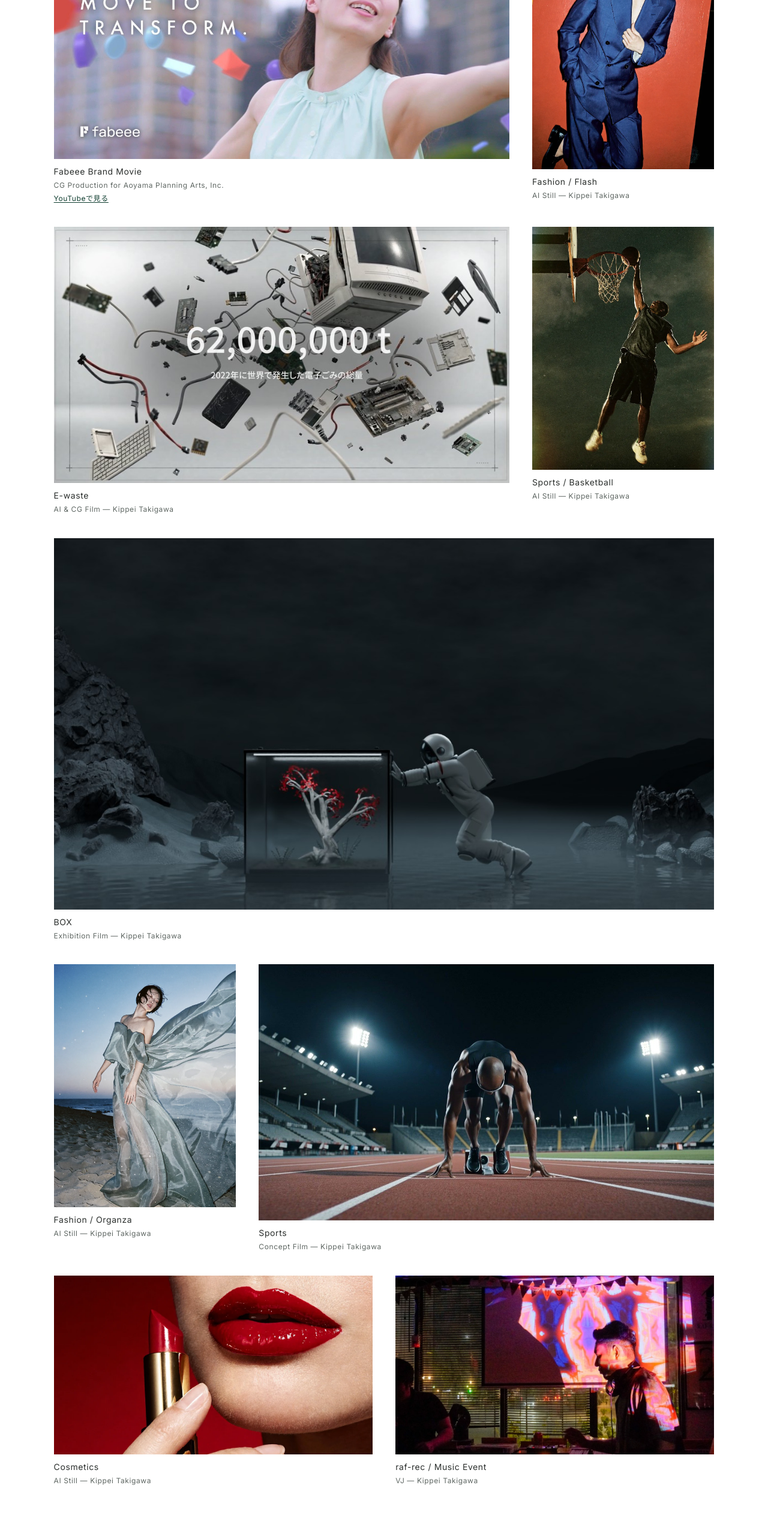
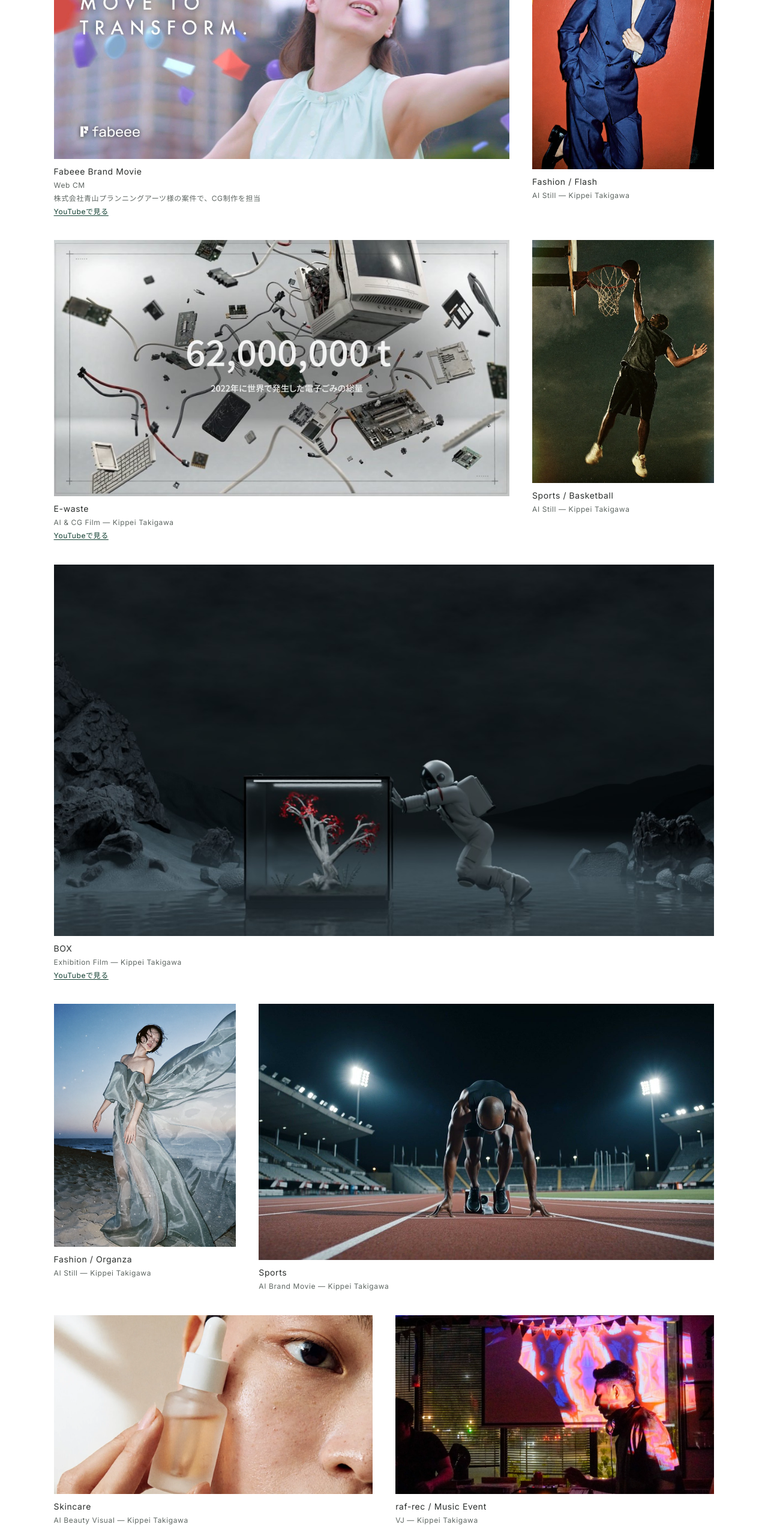
Before and after one commit to tkgw2005/aguteku-hp-preview, a plain HTML site: page creative.html in a window 1280 px wide. Shown: the part 683-3243 px from the top of the page at 60% size. Drawn offline with Linux system fonts and the light colour scheme.

Commit message:
広告事業の更新を確認用サイトに反映（aguteku-hp 3aed33e）

```diff
--- a/creative.css
+++ b/creative.css
@@ -57,10 +57,6 @@
 
 .creative-work-portrait img {
   height: auto;
-}
-
-.creative-media-closeup img {
-  object-position: center 22%;
 }
 
 .creative-grid figcaption {
--- a/creative.html
+++ b/creative.html
@@ -74,12 +74,13 @@
 <h2 class="creative-works-title" id="creative-works-title" lang="en">Selected Work</h2>
 <ul class="creative-grid" role="list">
 <li class="creative-work-wide">
-<a class="creative-video-link" href="https://youtu.be/7AvcJDwqSoA" target="_blank" rel="noopener" aria-labelledby="creative-fabeee-title creative-fabeee-link" aria-describedby="creative-fabeee-credit creative-fabeee-new-tab">
+<a class="creative-video-link" href="https://youtu.be/7AvcJDwqSoA" target="_blank" rel="noopener" aria-labelledby="creative-fabeee-title creative-fabeee-link" aria-describedby="creative-fabeee-type creative-fabeee-credit creative-fabeee-new-tab">
 <figure>
 <div class="creative-media"><img src="assets/creative-20261112/fabeee-vision-movie.jpg" alt="" width="1280" height="720" decoding="async"></div>
 <figcaption>
 <span class="creative-work-title" id="creative-fabeee-title" lang="en">Fabeee Brand Movie</span>
-<span class="creative-work-note" id="creative-fabeee-credit" lang="en">CG Production for Aoyama Planning Arts, Inc.</span>
+<span class="creative-work-note" id="creative-fabeee-type" lang="en">Web CM</span>
+<span class="creative-work-note" id="creative-fabeee-credit">株式会社青山プランニングアーツ様の案件で、CG制作を担当</span>
 <span class="creative-link-text" id="creative-fabeee-link">YouTubeで見る</span>
 <span id="creative-fabeee-new-tab" hidden>新しいタブで開きます。</span>
 </figcaption>
@@ -93,10 +94,17 @@
 </figure>
 </li>
 <li class="creative-work-wide">
+<a class="creative-video-link" href="https://youtu.be/5SzAz6ZrYu0" target="_blank" rel="noopener" aria-labelledby="creative-e-waste-title creative-e-waste-link" aria-describedby="creative-e-waste-credit creative-e-waste-new-tab">
 <figure>
-<div class="creative-media"><img src="assets/creative-20261112/e-waste.jpg" alt="廃棄された電子機器が浮かび、画面中央に「62,000,000 t」と表示された啓発映像の一場面" width="900" height="506" loading="lazy" decoding="async"></div>
-<figcaption lang="en"><span class="creative-work-title">E-waste</span><span class="creative-work-note">AI &amp; CG Film — Kippei Takigawa</span></figcaption>
+<div class="creative-media"><img src="assets/creative-20261112/e-waste.jpg" alt="" width="900" height="506" loading="lazy" decoding="async"></div>
+<figcaption>
+<span class="creative-work-title" id="creative-e-waste-title" lang="en">E-waste</span>
+<span class="creative-work-note" id="creative-e-waste-credit" lang="en">AI &amp; CG Film — Kippei Takigawa</span>
+<span class="creative-link-text" id="creative-e-waste-link">YouTubeで見る</span>
+<span id="creative-e-waste-new-tab" hidden>新しいタブで開きます。</span>
+</figcaption>
 </figure>
+</a>
 </li>
 <li class="creative-work-portrait">
 <figure>
@@ -105,10 +113,17 @@
 </figure>
 </li>
 <li class="creative-work-full">
+<a class="creative-video-link" href="https://youtu.be/CaHRTOZRJbk" target="_blank" rel="noopener" aria-labelledby="creative-box-title creative-box-link" aria-describedby="creative-box-credit creative-box-new-tab">
 <figure>
-<div class="creative-media"><img src="assets/creative-20261112/box.jpg" alt="赤い植物が入ったガラス箱を、人物が夜の水辺で押している" width="1200" height="675" loading="lazy" decoding="async"></div>
-<figcaption lang="en"><span class="creative-work-title">BOX</span><span class="creative-work-note">Exhibition Film — Kippei Takigawa</span></figcaption>
+<div class="creative-media"><img src="assets/creative-20261112/box.jpg" alt="" width="1200" height="675" loading="lazy" decoding="async"></div>
+<figcaption>
+<span class="creative-work-title" id="creative-box-title" lang="en">BOX</span>
+<span class="creative-work-note" id="creative-box-credit" lang="en">Exhibition Film — Kippei Takigawa</span>
+<span class="creative-link-text" id="creative-box-link">YouTubeで見る</span>
+<span id="creative-box-new-tab" hidden>新しいタブで開きます。</span>
+</figcaption>
 </figure>
+</a>
 </li>
 <li class="creative-work-portrait">
 <figure>
@@ -119,13 +134,13 @@
 <li class="creative-work-wide">
 <figure>
 <div class="creative-media"><img src="assets/creative-20261112/cm-sport-start.jpg" alt="夜の競技場でスタートの姿勢をとる短距離走者" width="1928" height="800" loading="lazy" decoding="async"></div>
-<figcaption lang="en"><span class="creative-work-title">Sports</span><span class="creative-work-note">Concept Film — Kippei Takigawa</span></figcaption>
+<figcaption lang="en"><span class="creative-work-title">Sports</span><span class="creative-work-note">AI Brand Movie — Kippei Takigawa</span></figcaption>
 </figure>
 </li>
 <li>
 <figure>
-<div class="creative-media creative-media-closeup"><img src="assets/creative-20261112/cosmetics-lip.webp" alt="つやのある赤い唇と、指先で持った赤い口紅" width="1300" height="975" loading="lazy" decoding="async"></div>
-<figcaption lang="en"><span class="creative-work-title">Cosmetics</span><span class="creative-work-note">AI Still — Kippei Takigawa</span></figcaption>
+<div class="creative-media"><img src="assets/creative-20261112/skincare-serum.webp" alt="頬のそばにスポイト付きの美容液の瓶を持つ人物" width="1280" height="720" loading="lazy" decoding="async"></div>
+<figcaption lang="en"><span class="creative-work-title">Skincare</span><span class="creative-work-note">AI Beauty Visual — Kippei Takigawa</span></figcaption>
 </figure>
 </li>
 <li>
```
Also changed, not shown: assets/creative-20261112/cosmetics-lip.webp (deleted), assets/creative-20261112/skincare-serum.webp (added).
